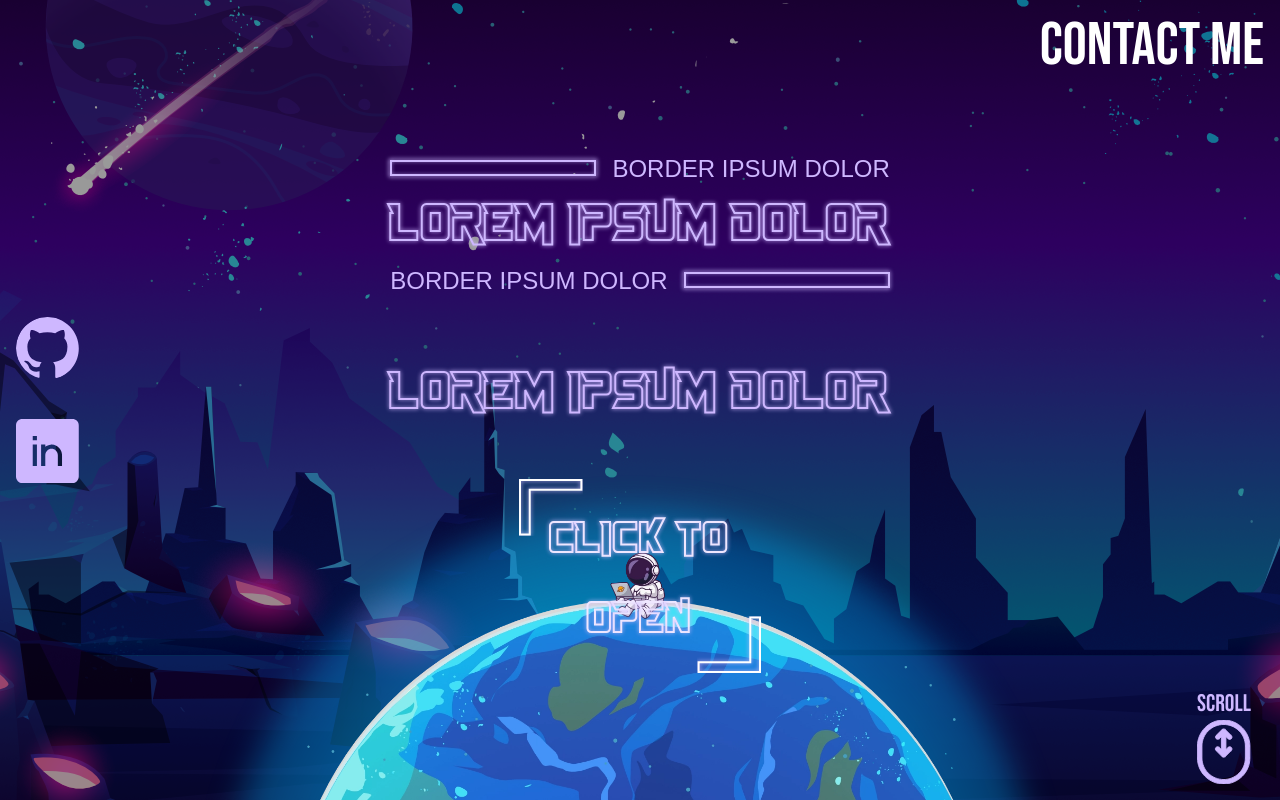
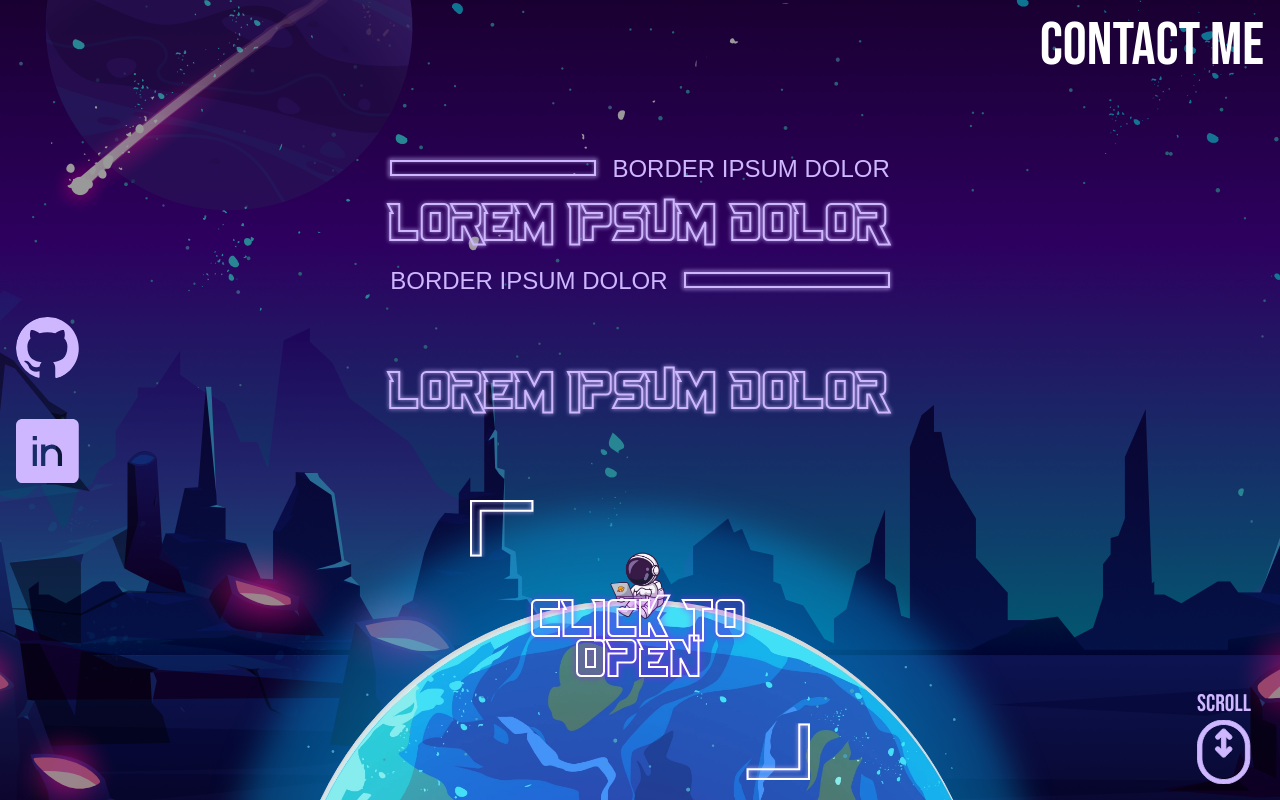
Before and after one commit to O-K-G/consolelog.me, a Next.js app: page / in a window 1280 px wide. Shown: the top 800 px of the page. Built offline with nearby package versions, Linux system fonts and the light colour scheme; a web font is replaced by a local one.

Commit message:
refactor: delete ClickToOpenButton

```diff
--- a/src/components/byPage/About.tsx
+++ b/src/components/byPage/About.tsx
@@ -2,7 +2,7 @@ import Section from '@components/shared/Section';
 import Title from '@components/shared/title/Title';
 import { useText } from '@hooks/useText';
 import about from '@i18nEn/about.json';
-import { ClickToOpenButton } from '@components/shared/ClickToOpenButton';
+import ExpandableButton from '@components/shared/ExpandableButton';
 
 const CURRENT_SECTION = 'about';
 const MAIN_TITLE_GLOW_CLASSNAME = "before:content-['lorem_ipsum_dolor']";
@@ -29,10 +29,8 @@ export default function About() {
         label={t('subtitle', about)}
         labelGlowText={SUBTITLE_GLOW_CLASSNAME}
       />
-      <ClickToOpenButton
-        openSizeClassName='data-[open=true]:w-3/4 data-[open=true]:h-[40%] data-[open=true]:lg:h-1/3'
-        alternativeLabel={t('alternativeLabel', about)}
-      />
+
+      <ExpandableButton alternativeLabel={t('alternativeLabel', about)} />
     </Section>
   );
 }
--- a/src/components/byPage/Experience.tsx
+++ b/src/components/byPage/Experience.tsx
@@ -9,7 +9,6 @@ import Subtitle from '@components/shared/Subtitle';
 import experience from '@i18nEn/experience.json';
 import Shenanigans from '@components/Shenanigans';
 import ExpandableButton from '@components/shared/ExpandableButton';
-import clickToOpenButton from '@i18nEn/clickToOpenButton.json';
 
 const CURRENT_SECTION = 'experience';
 const MAIN_TITLE_GLOW_CLASSNAME = "before:content-['my_work_experience']";
@@ -32,7 +31,6 @@ export default function Experience() {
           />
 
           <ExpandableButton
-            label={t('clickToOpen', clickToOpenButton)}
             alternativeLabel={t('alternativeLabel', experience)}
           />
         </ScrollableSubsection.Item>
@@ -44,7 +42,6 @@ export default function Experience() {
           />
 
           <ExpandableButton
-            label={t('clickToOpen', clickToOpenButton)}
             alternativeLabel={t('alternativeLabel', experience)}
           />
         </ScrollableSubsection.Item>
@@ -56,7 +53,6 @@ export default function Experience() {
           />
 
           <ExpandableButton
-            label={t('clickToOpen', clickToOpenButton)}
             alternativeLabel={t('alternativeLabel', experience)}
           />
         </ScrollableSubsection.Item>
--- a/src/components/byPage/Projects.tsx
+++ b/src/components/byPage/Projects.tsx
@@ -7,7 +7,6 @@ import projects from '@i18nEn/projects.json';
 import Subtitle from '@components/shared/Subtitle';
 import ScrollableSubsection from '@components/shared/scrollableSection/ScrollableSubsection';
 import ExpandableButton from '@components/shared/ExpandableButton';
-import clickToOpenButton from '@i18nEn/clickToOpenButton.json';
 
 const CURRENT_SECTION = 'projects';
 const MAIN_TITLE_GLOW_CLASSNAME = "before:content-['my_projects']";
@@ -29,10 +28,7 @@ export default function Projects() {
             label='This Webpage'
             labelGlowText="before:content-['This_Webpage']"
           />
-          <ExpandableButton
-            label={t('clickToOpen', clickToOpenButton)}
-            alternativeLabel="This webpage is a personal just for fun project I've made for myself as a hobby"
-          />
+          <ExpandableButton alternativeLabel="This webpage is a personal just for fun project I've made for myself as a hobby" />
         </ScrollableSubsection.Item>
 
         <ScrollableSubsection.Item>
@@ -42,7 +38,6 @@ export default function Projects() {
           />
 
           <ExpandableButton
-            label={t('clickToOpen', clickToOpenButton)}
             alternativeLabel={t('alternativeLabel', projects)}
           />
         </ScrollableSubsection.Item>
@@ -54,7 +49,6 @@ export default function Projects() {
           />
 
           <ExpandableButton
-            label={t('clickToOpen', clickToOpenButton)}
             alternativeLabel={t('alternativeLabel', projects)}
           />
         </ScrollableSubsection.Item>
--- a/src/components/shared/ClickToOpenButton.tsx
+++ /dev/null
@@ -1,37 +0,0 @@
-'use client';
-
-import type { ClickToOpenButtonProps } from '@constants/interfaces';
-import { useState } from 'react';
-import clickToOpenButtonText from '@i18nEn/clickToOpenButton.json';
-import { useText } from '@hooks/useText';
-import { AlternatingButtons } from '@components/shared/title/AlternatingButtons';
-import AboutTargetIcon from '@components/shared/title/AboutTargetIcon';
-
-const CLICK_TO_OPEN_GLOW_CLASSNAME = "before:content-['click_to_open']";
-
-export function ClickToOpenButton({
-  alternativeLabel,
-  openSizeClassName = 'data-[open=true]:w-3/5 data-[open=true]:h-4/6 data-[open=true]:lg:h-3/6',
-}: ClickToOpenButtonProps) {
-  const t = useText();
-  const [isTitleButtonOpen, setIsTitleButtonOpen] = useState(false);
-
-  return (
-    <div
-      data-open={isTitleButtonOpen}
-      className={`group transition-1000 z-10 relative w-24 h-20 sm:w-36 sm:h-28 md:w-44 md:h-32 lg:w-52 lg:h-40 border sm:border-2 md:border-[0.188rem] border-transparent data-[open=true]:border-title-purple ${openSizeClassName}`}
-    >
-      <AboutTargetIcon open={!!isTitleButtonOpen} />
-
-      <AlternatingButtons
-        className={CLICK_TO_OPEN_GLOW_CLASSNAME}
-        open={isTitleButtonOpen}
-        onClick={() => setIsTitleButtonOpen((prevValue) => !prevValue)}
-        label={t('clickToOpen', clickToOpenButtonText)}
-        alternativeLabel={alternativeLabel}
-      />
-
-      <AboutTargetIcon bottom open={!!isTitleButtonOpen} />
-    </div>
-  );
-}
--- a/src/components/shared/ExpandableButton.tsx
+++ b/src/components/shared/ExpandableButton.tsx
@@ -1,12 +1,16 @@
+'use client';
+
 import { useState } from 'react';
 import AboutTargetIcon from '@components/shared/title/AboutTargetIcon';
 import type { ExpandableButtonProps } from '@constants/interfaces';
+import expandableButtonText from '@i18nEn/expandableButtonText.json';
+import { useText } from '@hooks/useText';
 
 export default function ExpandableButton({
-  label,
   alternativeLabel,
 }: ExpandableButtonProps) {
   const [open, setOpen] = useState(false);
+  const t = useText();
 
   return (
     <div className='z-10 container-type-size p-6 size-full relative max-h-[80%] center-elements'>
@@ -21,7 +25,7 @@ export default function ExpandableButton({
           type='button'
           onClick={() => setOpen((prevValue) => !prevValue)}
         >
-          {!open ? label : alternativeLabel}
+          {!open ? t('clickToOpen', expandableButtonText) : alternativeLabel}
         </button>
         <AboutTargetIcon bottom open={open} />
       </div>
--- a/src/components/shared/title/AlternatingButtons.tsx
+++ /dev/null
@@ -1,52 +0,0 @@
-import type { AlternatingButtonsProps } from '@constants/interfaces';
-
-const ARIA_LABEL_COLLAPSED = 'collapsed -';
-const ARIA_LABEL_EXPANDED = 'Button expanded -';
-
-export function AlternatingButtons({
-  className,
-  open,
-  onClick,
-  label,
-  alternativeLabel,
-}: AlternatingButtonsProps) {
-  const buttonsClassNames =
-    'transition-1000 center-elements size-full absolute top-0 bottom-0 left-0 right-0 my-auto overflow-hidden outline-none';
-  const disabledButtonsClassName =
-    'opacity-0 pointer-events-none select-none h-0 border-y border-white';
-
-  return (
-    <>
-      <button
-        className={`font-just-in-the-firestorm text-base sm:text-2xl md:text-3xl uppercase text-center before:uppercase before:absolute before:top-0 before:bottom-0 before:left-0 before:right-0 before:m-auto before:pointer-events-none before:select-none before:size-full before:center-elements before:flex-wrap center-elements flex-wrap text-transparent before:text-transparent before:title-text-stroke-purple title-text-stroke-white before:blur-[0.09rem] lg:before:blur-[0.125rem] md:leading-[3rem] lg:leading-[5rem] ${buttonsClassNames} ${
-          !open
-            ? 'delay-1000 after:-z-10 after:delay-0 after:absolute after:top-0 after:bottom-0 after:left-0 after:right-0 after:m-auto after:size-[4.5rem] after:sm:size-[6.5rem] after:md:size-[7.5rem] after:lg:size-[9.5rem] after:rounded-full after:focus:bg-black/30 after:duration-300'
-            : disabledButtonsClassName
-        } ${className}`}
-        aria-label={`${ARIA_LABEL_COLLAPSED} ${label}`}
-        aria-hidden={open}
-        disabled={open}
-        type='button'
-        onClick={onClick}
-      >
-        {label}
-      </button>
-      <button
-        className={`font-montserrat text-white ${buttonsClassNames} ${
-          !open
-            ? disabledButtonsClassName
-            : 'delay-1000 before:delay-0 before:size-full before:absolute before:bg-black/30 before:focus:bg-black/70 before:-z-10 before:top-0 before:left-0 before:duration-300'
-        } p-0.5 sm:p-2 md:p-10 lg:p-14 text-sm sm:text-base md:text-xl 2xl:text-2xl`}
-        disabled={!open}
-        aria-hidden={!open}
-        type='button'
-        onClick={onClick}
-      >
-        {alternativeLabel}
-      </button>
-      <div aria-live='assertive' className='sr-only'>
-        {open && `${ARIA_LABEL_EXPANDED} ${alternativeLabel}`}
-      </div>
-    </>
-  );
-}
--- a/src/constants/interfaces.tsx
+++ b/src/constants/interfaces.tsx
@@ -198,11 +198,6 @@ export interface BoltProps {
   centerPointClassName?: string;
 }
 
-export interface ClickToOpenButtonProps {
-  alternativeLabel: string;
-  openSizeClassName?: string;
-}
-
 export interface ArrowRightIconProps {
   className?: string;
   strokeClassName: string;
@@ -262,6 +257,5 @@ export interface ContactProps {
 }
 
 export interface ExpandableButtonProps {
-  label: string;
   alternativeLabel: string;
 }
```
Also changed, not shown: src/i18n/en/expandableButtonText.json (renamed from src/i18n/en/clickToOpenButton.json).
